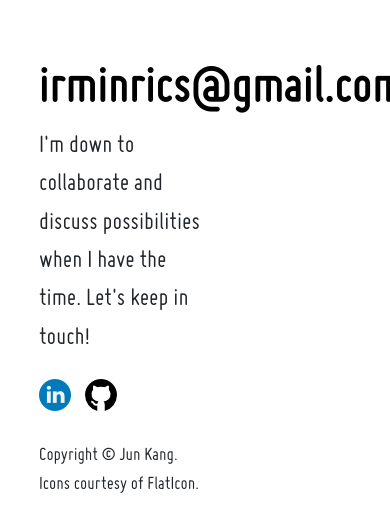
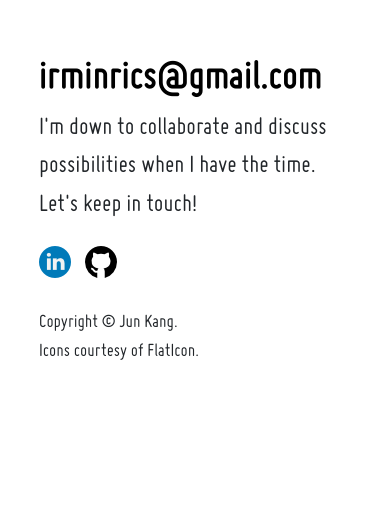
Before and after one commit to angjunkang/react-angjunkang, a React (Create React App) app: page /about in a window 390 px wide. Shown: the part 3980-4512 px from the top of the page. After the commit the page ends 4418 px from the top, so only its background shows below. Built offline with nearby package versions, Linux system fonts and the light colour scheme.

Commit message:
Footer media query

```diff
--- a/src/css/homepage.css
+++ b/src/css/homepage.css
@@ -505,10 +505,6 @@ li {
     width: 85%;
 }
 
-.hidden {
-
-}
-
 @media only screen and (max-width:682px) {
     #portfolio-nav {
         display: none;
@@ -517,9 +513,7 @@ li {
     #contact-nav {
         display: none;
     }
-}
 
-@media only screen and (max-width:640px) {
     .typeText {
 		font-size: 2.2em;
         margin-bottom: 20px;
@@ -543,7 +537,17 @@ li {
     }
 }
 
-@media (min-width:640px) and (max-width:870px) {
+@media only screen and (max-width:770px) {
+    #contact {
+        font-size: 2.6em;
+    }
+
+    .footer-div {
+        width: 100%
+    }
+}
+
+@media (min-width:682px) and (max-width:870px) {
     .typeText {
 		font-size: 3.5em
 	}
```
